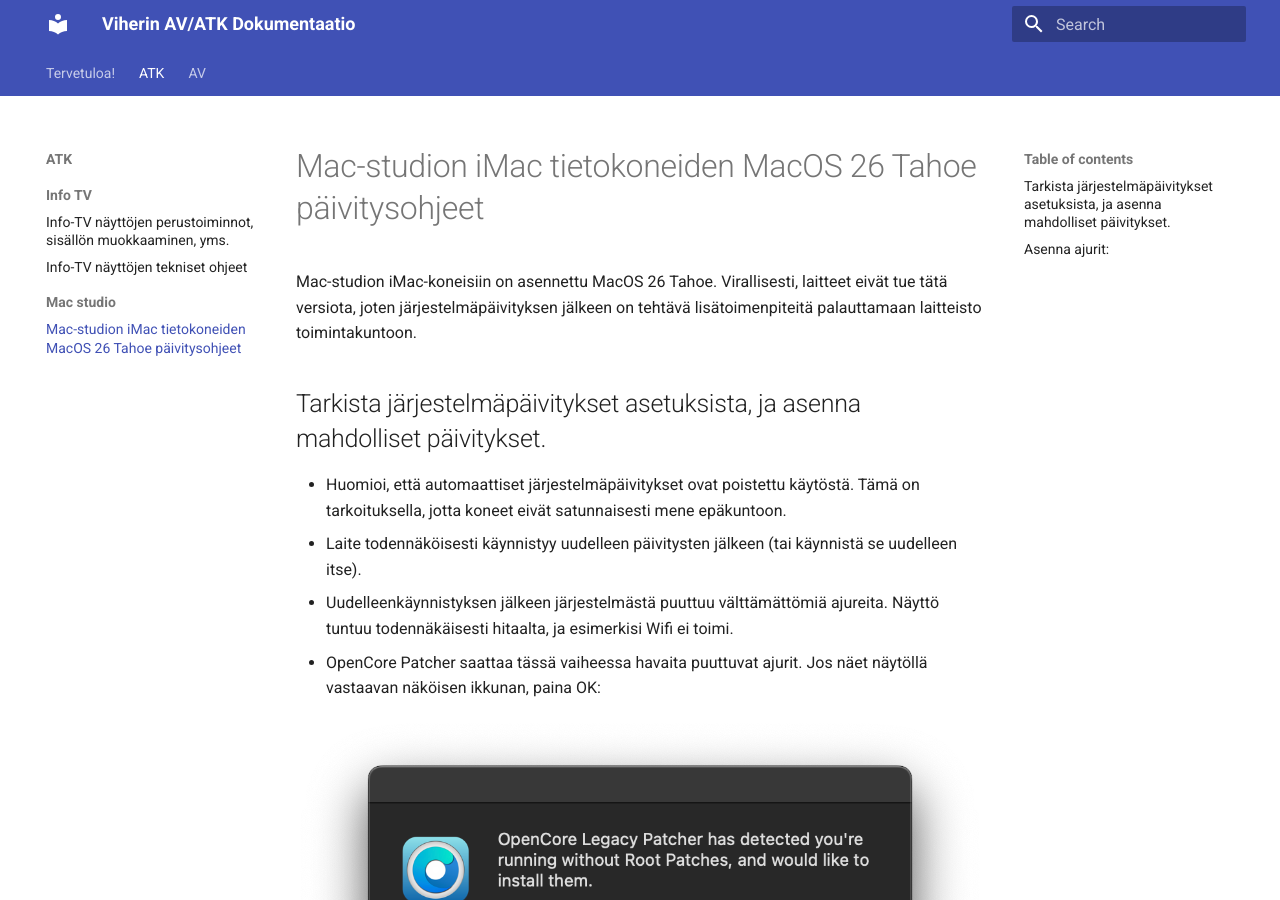
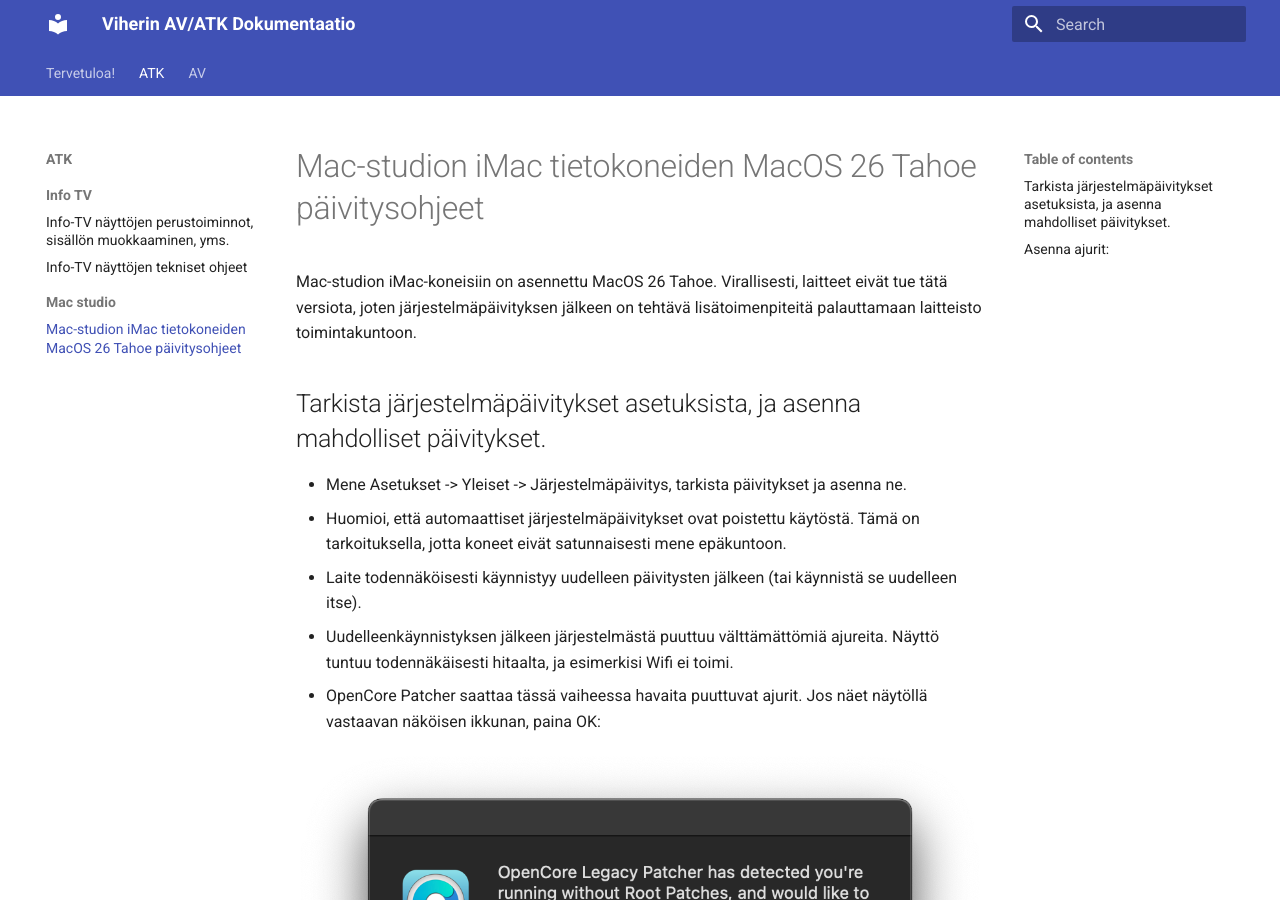
Before and after one commit to viherlaaksonlukio-sys/viheri-av-docs, an MkDocs documentation site: the page built from docs/ATK/Mac-studio/mac-koneiden-päivitysohjeet.md, in a window 1280 px wide and 900 px high. Built offline with MkDocs 1.6.1 and Material for MkDocs 9.7.7, drawn with Linux system fonts in a browser that asks for light colours.

Commit message:
Update mac-koneiden-päivitysohjeet.md

```diff
--- a/docs/ATK/Mac-studio/mac-koneiden-päivitysohjeet.md
+++ b/docs/ATK/Mac-studio/mac-koneiden-päivitysohjeet.md
@@ -3,6 +3,7 @@
 Mac-studion iMac-koneisiin on asennettu MacOS 26 Tahoe. Virallisesti, laitteet eivät tue tätä versiota, joten järjestelmäpäivityksen jälkeen on tehtävä lisätoimenpiteitä palauttamaan laitteisto toimintakuntoon.
 
 ## Tarkista järjestelmäpäivitykset asetuksista, ja asenna mahdolliset päivitykset.
+   - Mene Asetukset -> Yleiset -> Järjestelmäpäivitys, tarkista päivitykset ja asenna ne.
    - Huomioi, että automaattiset järjestelmäpäivitykset ovat poistettu käytöstä. Tämä on tarkoituksella, jotta koneet eivät satunnaisesti mene epäkuntoon.
    - Laite todennäköisesti käynnistyy uudelleen päivitysten jälkeen (tai käynnistä se uudelleen itse).
    - Uudelleenkäynnistyksen jälkeen järjestelmästä puuttuu välttämättömiä ajureita. Näyttö tuntuu todennäkäisesti hitaalta, ja esimerkisi Wifi ei toimi.
```
